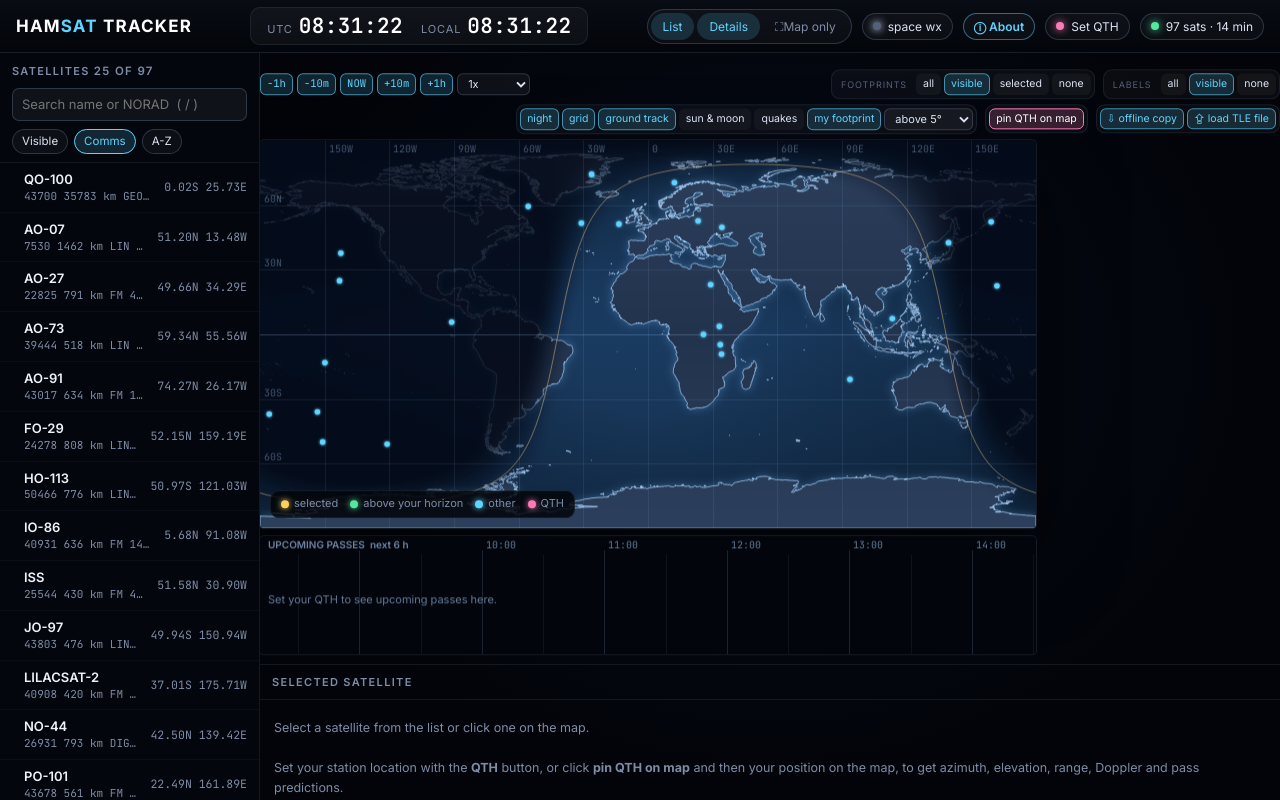
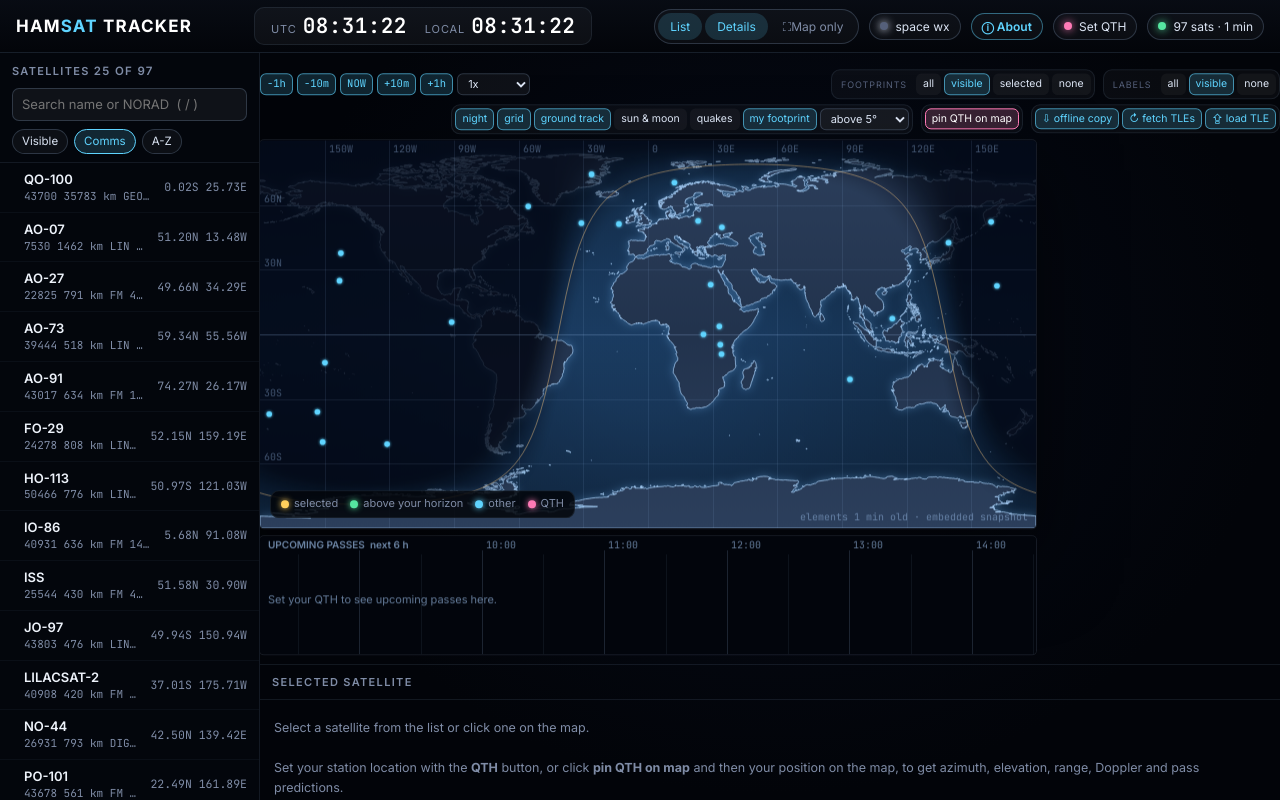
Before and after one commit to aganet/hamsat, a plain HTML site: page index.html in a window 1280 px wide. Drawn offline with Linux system fonts and the light colour scheme; no server answers.

Commit message:
Update tracker with fresh orbital elements

```diff
--- a/index.html
+++ b/index.html
@@ -562,7 +562,8 @@ body.focus .under, body.focus #legend { display: none; }
       </div>
       <div class="grp">
         <button id="offline-btn" title="Save a self-contained hamsat.html with the latest orbital elements baked in. Open it from your phone or a USB stick with no internet: tracking and pass predictions keep working offline.">&#8681; offline copy</button>
-        <button id="tle-import-btn" title="Load a TLE file you downloaded yourself from CelesTrak (amateur group) or AMSAT (nasabare.txt). The elements are applied and remembered, so a saved offline copy can be refreshed without this page ever reaching the internet.">&#8682; load TLE file</button>
+        <button id="tle-fetch-btn" title="Pull fresh orbital elements over the internet and apply them: first this site's own tle.txt, then CelesTrak directly. A saved copy of the page has no tle.txt, so it goes straight to CelesTrak.">&#8635; fetch TLEs</button>
+        <button id="tle-import-btn" title="Load a TLE file you downloaded yourself from CelesTrak (amateur group) or AMSAT (nasabare.txt). The elements are applied and remembered, so a saved offline copy can be refreshed without this page ever reaching the internet.">&#8682; load TLE</button>
         <input type="file" id="tle-import" accept=".txt,.tle,text/plain" hidden>
       </div>
     </div>
@@ -921,7 +922,7 @@ LILIUM-4
 
 const D2R = Math.PI / 180, R2D = 180 / Math.PI;
 const R_EARTH = 6371.0088, R_EQ = 6378.137, MU = 398600.4418, C_KMS = 299792.458;
-const EMBEDDED_TLE_DATE = '2026-10-22T08:17:18Z';
+const EMBEDDED_TLE_DATE = '2026-10-22T08:30:16Z';
 // The site's own tle.txt (refreshed by the pipeline) first, CelesTrak as a fallback.
 const TLE_SOURCES = [
   { url: 'tle.txt', label: 'site TLE file' },
@@ -2088,6 +2089,17 @@ function drawMap(now) {
     }
   }
   ctx.textBaseline = 'alphabetic';
+
+  // Element freshness in the unused bottom-right corner: dim while current,
+  // amber once the set is old enough to start mattering for LEO pointing.
+  if (state.tle.time) {
+    const age = Date.now() - state.tle.time;
+    ctx.font = `10px ${getComputedStyle(document.body).getPropertyValue('--mono')}`;
+    ctx.textAlign = 'right';
+    ctx.fillStyle = age > 48 * 3600e3 ? 'rgba(255,207,92,0.85)' : 'rgba(160,195,240,0.5)';
+    ctx.fillText(`elements ${fmtAge(age)} old \u00b7 ${state.tle.source}`, W - 8, H - 8);
+    ctx.textAlign = 'start';
+  }
 }
 
 // ---------------------------------------------------------------- pass timeline
@@ -2625,6 +2637,16 @@ map.canvas.addEventListener('dblclick', (e) => {
 });
 $('#pin-qth').addEventListener('click', () => setPinMode(!state.pinMode));
 $('#offline-btn').addEventListener('click', downloadOfflineCopy);
+$('#tle-fetch-btn').addEventListener('click', async () => {
+  showMsg('Fetching fresh elements...', 'info');
+  const before = state.tle.time;
+  await loadTLEs(true);
+  if (state.tle.ok && state.tle.time >= before) {
+    showMsg(`Elements updated: ${state.sats.length} satellites from ${state.tle.source}, ${fmtAge(Date.now() - state.tle.time)} old.`, 'info');
+  } else {
+    showMsg(`No live source reachable; still using ${state.tle.source} (${fmtAge(Date.now() - state.tle.time)} old). You can download elements yourself and use "load TLE file".`);
+  }
+});
 $('#tle-import-btn').addEventListener('click', () => $('#tle-import').click());
 function importTleText(text, name, lastModified) {
   if (text.includes('<')) throw new Error('that is not a plain TLE file');
```
